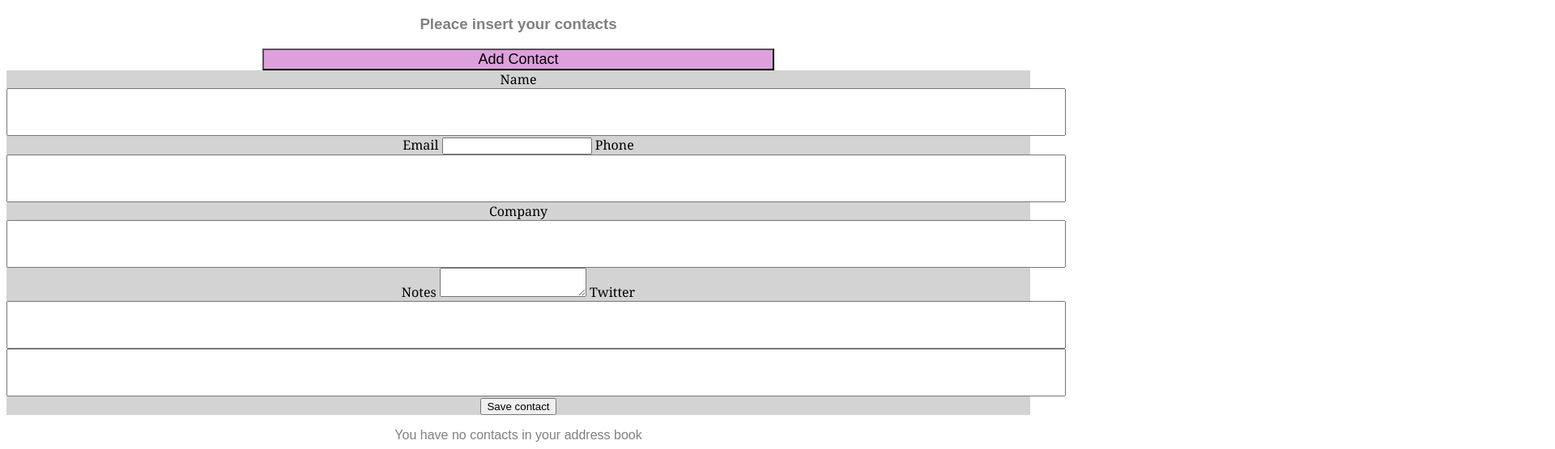
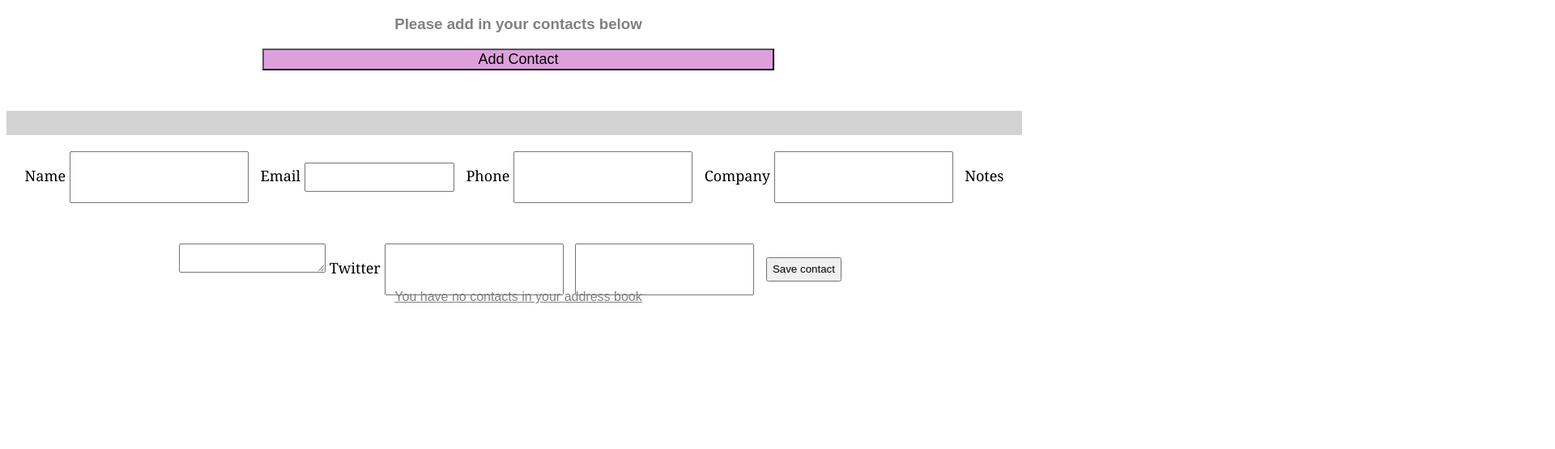
Before and after one commit to jennymalmefeldt/address_book, a website: page src/index.html in a window 1280 px wide. Both pictures are taken after a click on the button "Add Contact". Shown: the part 61-616 px from the top of the page at 81% size, 1920 px wide, since content can reach past the window. Drawn offline with Linux system fonts and the light colour scheme; files that its build step writes are made by us from their sources.

Commit message:
Done styling

```diff
--- a/src/assets/css/style.css
+++ b/src/assets/css/style.css
@@ -30,8 +30,9 @@ button {
 }
 
 input[type="text"] {
-    width: 100%;
-    padding: 20px 20px
+    width: 10;
+    padding: 15px 20px
+
 
 }
 
@@ -46,12 +47,18 @@ form {
 div {
     color: gray;
     font-family: Arial, Helvetica, sans-serif;
+    text-decoration: underline;
 }
 
-label {
-    shape-outside: content-box;
+
+#new-contact-form {
+    display: inline-block;
+    font-size: large;
 }
 
-img {
-
+form, input {
+    height: 30px;
+    margin-top: 50px;
+    margin-right: 10px;
+    display: inline-block;
 }
--- a/src/index.html
+++ b/src/index.html
@@ -15,7 +15,7 @@
 
 	<h1>Welcome to my Address Book!</h1>
 
-<h3>Pleace insert your contacts</h3>
+<h3>Please add in your contacts below</h3>
 
 	<button  id="add-contact">Add Contact</button>
 
@@ -40,7 +40,7 @@
 		<div id="contact-list"></div>
 		<script src="./assets/js/app.js"></script>
 
-		<img src="https://www.mockelnforeningarna.se/karlskogabhk/files/2015/06/Triangle-White-Seamless-Patterns.jpg" width="2000" height="2000">
+
 
 </body>
 </html>
```
